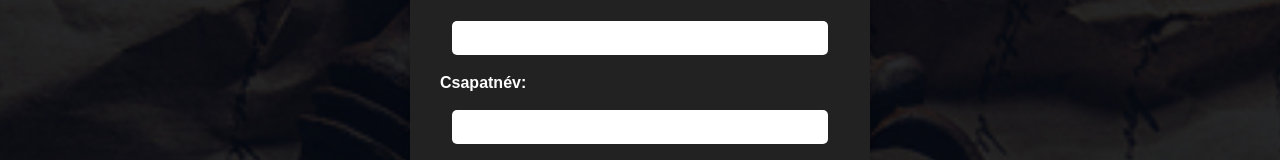
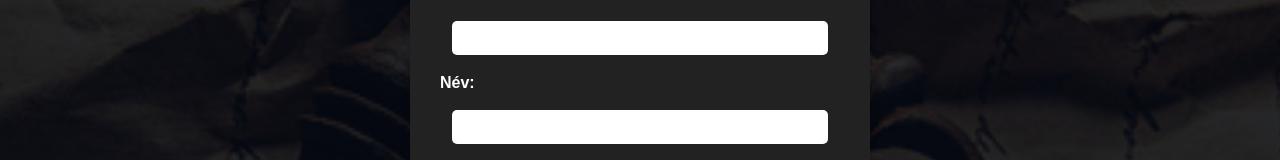
Before and after one commit to Neliah85/Projekt_Rejtelyekhaza_react, a React (Create React App) app in the folder frontend/: page /register in a window 1280 px wide. Shown: the part 228-388 px from the top of the page. Built offline with nearby package versions, Linux system fonts and the light colour scheme.

Commit message:
Register page modifed

```diff
--- a/frontend/src/components/Register.js
+++ b/frontend/src/components/Register.js
@@ -8,7 +8,7 @@
     const navigate = useNavigate();
 
     const [username, setUsername] = useState("");
-    const [teamName, setTeamName] = useState("");
+    const [name, setName] = useState("");
     const [email, setEmail] = useState("");
     const [phone, setPhone] = useState("");
     const [password, setPassword] = useState("");
@@ -62,7 +62,7 @@
         if (isValid) {
             try {
                 const response = await axios.post("http://localhost:5001/api/register", {
-                    teamName,
+                    name,
                     captainName: username,
                     email,
                     phone,
@@ -77,9 +77,8 @@
                     navigate("/login");
                 }, 2000);
 
-
                 setUsername("");
-                setTeamName("");
+                setName("");
                 setEmail("");
                 setPhone("");
                 setPassword("");
@@ -104,8 +103,8 @@
                     <label>Felhasználónév:</label>
                     <input type="text" value={username} onChange={(e) => setUsername(e.target.value)} required />
 
-                    <label>Csapatnév:</label>
-                    <input type="text" value={teamName} onChange={(e) => setTeamName(e.target.value)} required />
+                    <label>Név:</label>
+                    <input type="text" value={name} onChange={(e) => setName(e.target.value)} required /> {/* "teamName" helyett "name" */}
 
                     <label>Email:</label>
                     <input type="email" value={email} onChange={(e) => setEmail(e.target.value.toLowerCase())} required />
```
